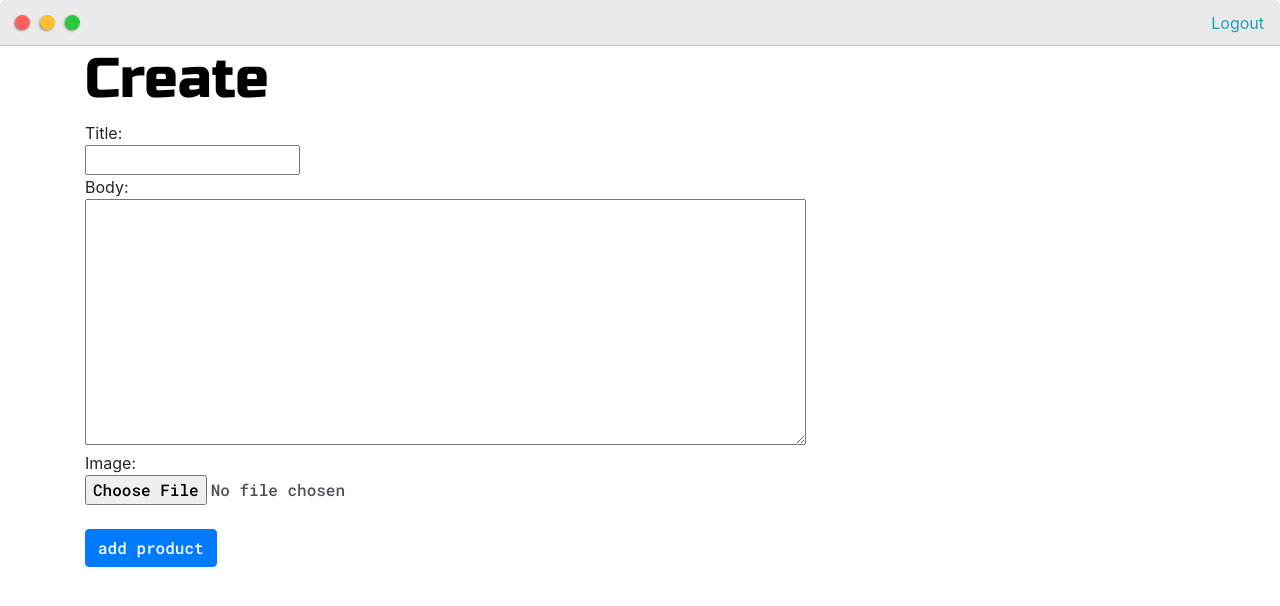
After one commit to prabesh412/myportfolio, a Django app: page /blog/upload/ in a window 1280 px wide. The commit adds this page. Shown: the top 606 px of the page. Run offline with Django 4.2, Linux system fonts and the light colour scheme; a user stored in the database is signed in; some libraries are stand-ins or nearby versions.

Commit message:
user can post

```diff
--- a/base/templates/base/base.html
+++ b/base/templates/base/base.html
@@ -51,7 +51,8 @@
 
 
 	</div>
-
+	<div class="container">
 	{% block content %}{% endblock %}
+</div>
 </body>
 </html>
--- a/blog/models.py
+++ b/blog/models.py
@@ -1,11 +1,12 @@
 from django.db import models
-
+from django.contrib.auth.models import User
 # Create your models here.
 class Blog(models.Model):
     title = models.CharField(max_length=50)
     pub_date = models.DateTimeField()
     body = models.CharField(max_length=100)
     image = models.ImageField(upload_to='images/')
+    author = models.ForeignKey(User, on_delete=models.CASCADE, default=1)
 
     def __str__(self):
         return self.title
--- /dev/null
+++ b/blog/templates/blog/upload.html
@@ -0,0 +1,29 @@
+{% extends 'base/base.html' %}
+{%block content%}
+{% if error1 %}
+{{error1}}
+<br>
+<br>
+{% endif %}
+<h1> Create </h1>
+<form method="POST" action="{% url 'upload' %}" enctype="multipart/form-data">
+
+    {% csrf_token %}
+    Title:
+    <br>
+    <input type="text" name="title"/>
+    <br>
+    Body:
+    <br>
+    <textarea id="txtArea" rows="10" cols="70" name="body"></textarea>
+
+    <br>
+
+    Image:
+    <br>
+    <input type="file" name="image"/>
+    <br>
+    <br>
+    <input class="btn btn-primary"  type="submit" value="add product"/>
+</form>
+{% endblock %}
--- a/blog/urls.py
+++ b/blog/urls.py
@@ -6,5 +6,6 @@ from . import views
 
 urlpatterns = [
     path('', views.blog , name="blog"),
+    path('upload/', views.upload , name='upload'),
     path('<int:blog_id>/', views.detail, name="detail"),
 ]
--- a/blog/views.py
+++ b/blog/views.py
@@ -1,5 +1,9 @@
-from django.shortcuts import render, get_object_or_404
+from django.shortcuts import render, get_object_or_404, redirect
 from .models import Blog
+from django.utils import timezone
+from django.contrib.auth.decorators import login_required
+
+
 
 
 
@@ -11,3 +15,20 @@ def blog(request):
 def detail(request, blog_id):
     blog = get_object_or_404(Blog, pk=blog_id)
     return render(request, 'blog/detail.html',{'blog':blog})
+
+@login_required
+def upload(request):
+    if request.method == 'POST':
+        if request.POST['title'] and request.POST['body'] and request.FILES['image']:
+            blogs = Blog()
+            blogs.title = request.POST['title']
+            blogs.body = request.POST.get('body')
+            blogs.image = request.FILES.get('image')
+            blogs.pub_date = timezone.datetime.now()
+            blogs.author = request.user
+            blogs.save()
+            return redirect('blog')
+        else:
+            return render(request, 'blog/upload.html', {'error': 'please enter all fields'})
+    else:
+        return render(request, 'blog/upload.html')
--- a/users/templates/users/login.html
+++ b/users/templates/users/login.html
@@ -10,9 +10,9 @@
 <form method="post">
     {% csrf_token %}
     <div class="form-group">
-        <label for="exampleInputEmail1">Email address</label>
-        <input type="email" class="form-control" id="exampleInputEmail1" aria-describedby="emailHelp" placeholder="Enter email" name="email">
-        <small id="emailHelp" class="form-text text-muted">We'll never share your email with anyone else.</small>
+        <label for="exampleInputEmail1">Username</label>
+        <input type="Text" class="form-control" id="exampleInputEmail1" aria-describedby="emailHelp" placeholder="Enter Username" name="email">
+        <small id="emailHelp" class="form-text text-muted">We'll never share your details with anyone else.</small>
         </div>
         <div class="form-group">
         <label for="exampleInputPassword1">Password</label>
--- a/users/templates/users/signup.html
+++ b/users/templates/users/signup.html
@@ -10,9 +10,9 @@
 <form method="post">
     {% csrf_token %}
     <div class="form-group">
-        <label for="exampleInputEmail1">Email address</label>
-        <input type="email" class="form-control" id="exampleInputEmail1" aria-describedby="emailHelp" placeholder="Enter email" name="email">
-        <small id="emailHelp" class="form-text text-muted">We'll never share your email with anyone else.</small>
+        <label for="exampleInputEmail1">Username</label>
+        <input type="Text" class="form-control" id="exampleInputEmail1" aria-describedby="emailHelp" placeholder="Enter Username" name="email">
+        <small id="emailHelp" class="form-text text-muted">We'll never share your details with anyone else.</small>
         </div>
         <div class="form-group">
         <label for="exampleInputPassword1">Password</label>
```
Also changed, not shown: base/templates/base/home.html (+4 -4 lines), blog/templates/blog/blog.html (+6 -3 lines), blog/migrations/0002_blog_author.py (added), db.sqlite3, media/images/Screenshot_33.png (added), media/images/Screenshot_39.png (added), media/images/Screenshot_97.png (added), media/images/follow.png (added), media/images/follow_i3PK0tM.png (added).
